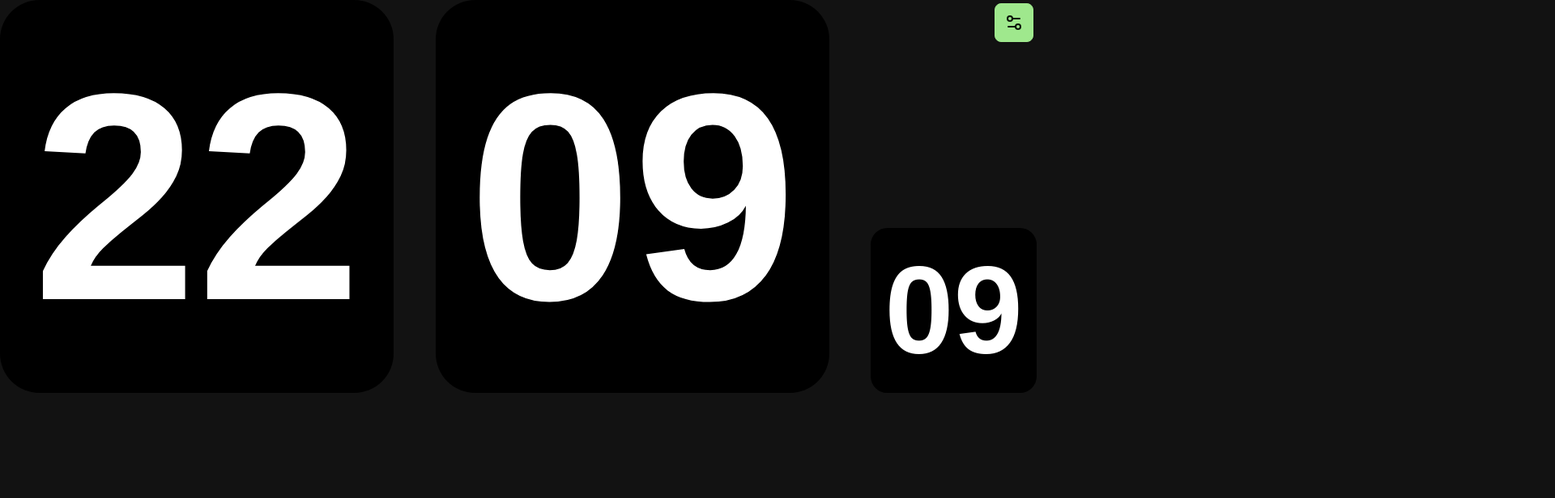
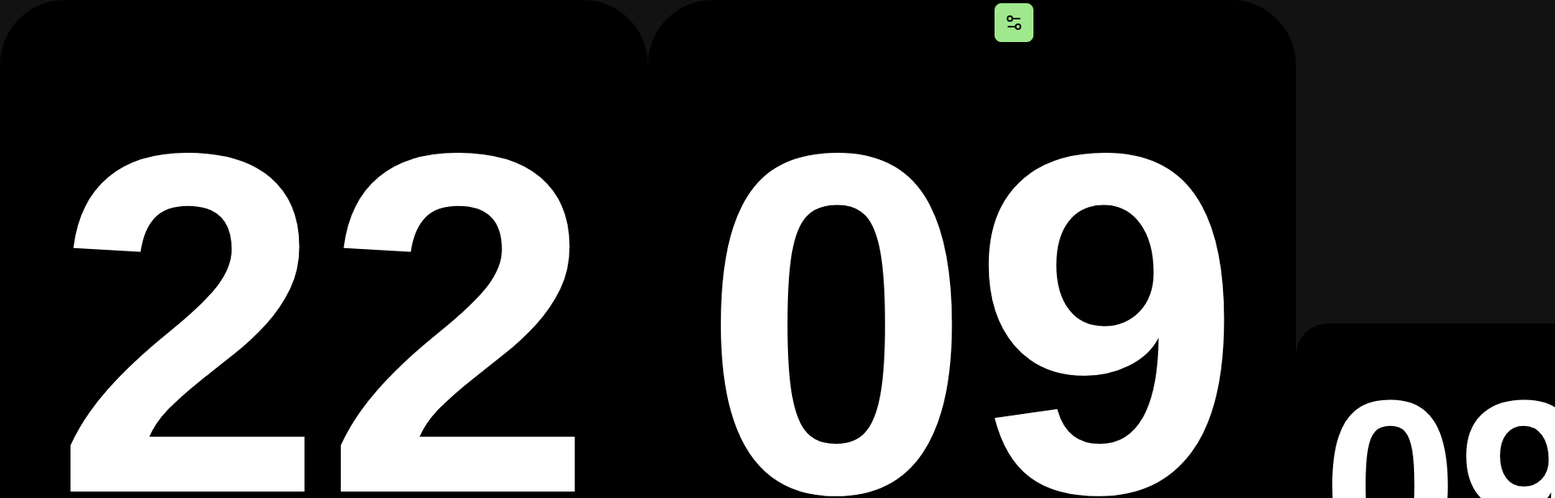
Before and after one commit to wamujlb/floating-clock, a SvelteKit app: page / in a window 1280 px wide. Shown: the top 616 px of the page at 81% size, 1920 px wide, since content can reach past the window. Built offline with nearby package versions, Linux system fonts and the light colour scheme.

Commit message:
changed clocksize ratio dependent on height

```diff
--- a/src-tauri/tauri.conf.json
+++ b/src-tauri/tauri.conf.json
@@ -61,7 +61,7 @@
         "label": "widget",
         "title": "Floating clock",
         "hiddenTitle": true,
-        "width": 400,
+        "width": 405,
         "height": 150,
         "fullscreen": false,
         "resizable": false,
--- a/src/lib/Clock.svelte
+++ b/src/lib/Clock.svelte
@@ -2,14 +2,10 @@
 	import { window as tauriWindow } from '@tauri-apps/api';
 	import { listen } from '@tauri-apps/api/event';
 	import { onDestroy, onMount } from 'svelte';
+	import { initSettings } from '$lib/utils';
 
 	let settingsChangeListener: () => void;
-	let settings: App.Settings = {
-		showSeconds: true,
-		opacity: 1,
-		clockSize: 400,
-		variant: 'Flip',
-	};
+	let settings = initSettings;
 
 	onMount(async () => {
 		settingsChangeListener = await listen<App.SettingsChangePayload>(
@@ -48,8 +44,6 @@
 	const formatDigit = (digit: number): string => {
 		return digit < 10 ? `0${digit}` : digit.toString();
 	};
-
-	$: console.log(settings.opacity);
 </script>
 
 <!-- svelte-ignore a11y-no-static-element-interactions -->
@@ -57,6 +51,7 @@
 	data-tauri-drag-region
 	on:mousedown={handleContainerMousedown}
 	style:opacity={settings.opacity}
+	class={settings.showSeconds ? 'show-seconds' : ''}
 >
 	<div class="digit-wrapper">
 		<div class="digit">{formatDigit(hours)}</div>
@@ -76,10 +71,14 @@
 <style>
 	container {
 		display: grid;
-		height: 38vw;
-		grid-template-columns: 38vw 38vw 16vw;
-		grid-template-rows: 38vw;
-		column-gap: 4vw;
+		height: 100vh;
+		grid-template-columns: 100vh 100vh;
+		grid-template-rows: 100vh;
+		justify-content: space-between;
+
+		&.show-seconds {
+			grid-template-columns: 100vh 100vh 50vh;
+		}
 	}
 
 	.digit-wrapper {
@@ -106,7 +105,7 @@
 	}
 
 	.second {
-		height: 16vw;
+		height: 50vh;
 		place-self: end;
 	}
 </style>
--- /dev/null
+++ b/src/lib/utils.ts
@@ -0,0 +1,6 @@
+export const initSettings: App.Settings = {
+	showSeconds: true,
+	opacity: 1,
+	clockSize: 150,
+	variant: 'Flip',
+};
--- a/src/routes/+page.svelte
+++ b/src/routes/+page.svelte
@@ -1,37 +1,10 @@
 <script lang="ts">
-	import { onMount, onDestroy } from 'svelte';
 	import { fade } from 'svelte/transition';
-	import { listen } from '@tauri-apps/api/event';
 	import Clock from '$lib/Clock.svelte';
 	import SettingsBtn from '$lib/SettingsBtn.svelte';
 	import { writable } from 'svelte/store';
 
-	type WindowPosition = {
-		x: number;
-		y: number;
-	};
-
-	let windowMoveListener: () => void;
-
-	const windowPos: WindowPosition = {
-		x: 0,
-		y: 0,
-	};
-
-	onMount(async () => {
-		windowMoveListener = await listen<WindowPosition>('tauri://move', (e) => {
-			windowPos.x = e.payload.x;
-			windowPos.y = e.payload.y;
-		});
-	});
-
-	onDestroy(() => {
-		windowMoveListener();
-	});
-
 	let isHovered = writable(false);
-
-	$: console.log($isHovered);
 </script>
 
 <main
--- a/src/routes/settings/+page.svelte
+++ b/src/routes/settings/+page.svelte
@@ -1,13 +1,9 @@
 <script lang="ts">
 	import { invoke } from '@tauri-apps/api/tauri';
 	import type { ChangeEventHandler } from 'svelte/elements';
+	import { initSettings } from '$lib/utils';
 
-	let settings: App.Settings = {
-		showSeconds: true,
-		opacity: 1,
-		clockSize: 400,
-		variant: 'Flip',
-	};
+	let settings = initSettings;
 
 	const handleSettingsChange = async (newSettings: App.Settings) => {
 		settings = newSettings;
@@ -83,8 +79,8 @@
 			name="clockSize"
 			id="clockSize"
 			type="range"
-			min="200"
-			max="1000"
+			min="30"
+			max="500"
 			step="10"
 			class="range"
 		/>
```
Also changed, not shown: 1 other file (tests, documents, lock files or other folders).
